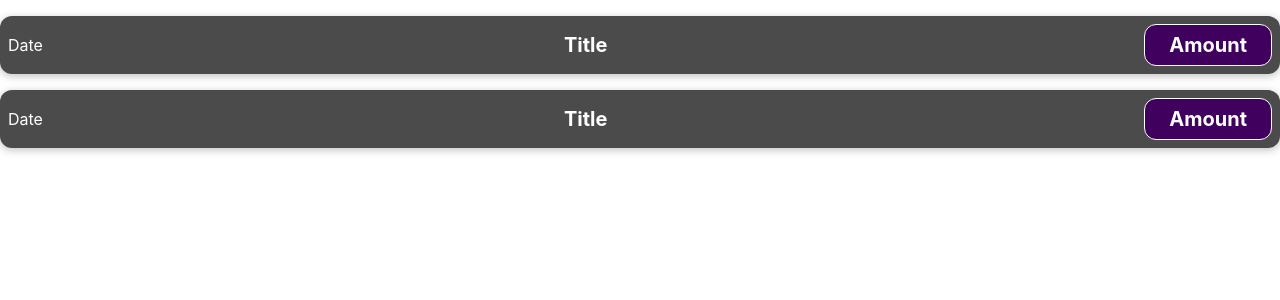
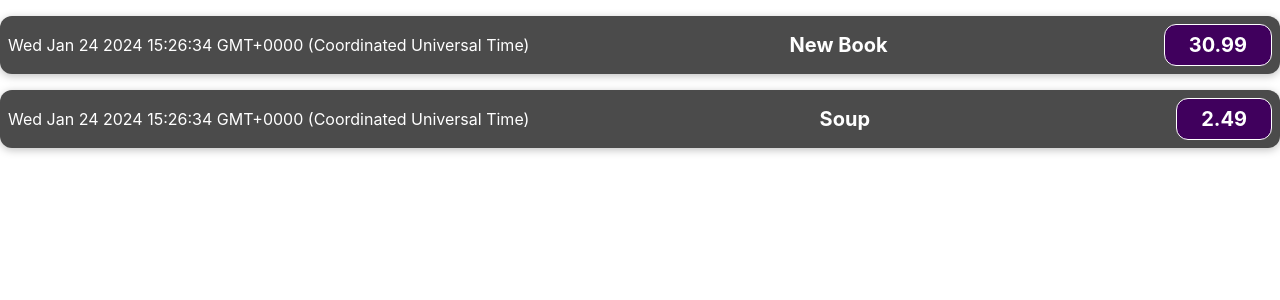
Before and after one commit to martinostrat/expenses, a React (Create React App) app: page / in a window 1280 px wide. Shown: the top 300 px of the page. Built offline with nearby package versions, Linux system fonts and the light colour scheme.

Commit message:
Adds data to components via props

```diff
--- a/src/App.js
+++ b/src/App.js
@@ -3,10 +3,27 @@
 import ExpenseItem from './components/ExpenseItem';
 
 function App() {
+  const expenses = [
+    {
+      date: new Date(),
+      title: 'New Book',
+      price: 30.99
+    },
+    {
+      date: new Date(),
+      title: 'Soup',
+      price: 2.49
+    }
+  ]
+
   return (
     <div className="App">
-      <ExpenseItem />
-      <ExpenseItem />
+      <ExpenseItem
+        expenseData={expenses[0]}
+      />
+      <ExpenseItem
+        expenseData={expenses[1]}
+      />
     </div>
   );
 }
--- a/src/components/ExpenseItem.js
+++ b/src/components/ExpenseItem.js
@@ -1,12 +1,13 @@
 import './expenseItem.css';
 
-function ExpenseItem() {
+function ExpenseItem(props) {
+
     return (
         <div className='expense-item'>
-            <div>Date</div>
+            <div>{props.expenseData.date.toString()}</div>
             <div className='expense-item__description'>
-                <h2>Title</h2>
-                <div className='expense-item__price'>Amount</div>
+                <h2>{props.expenseData.title}</h2>
+                <div className='expense-item__price'>{props.expenseData.price}</div>
             </div>
         </div>
     );
```
